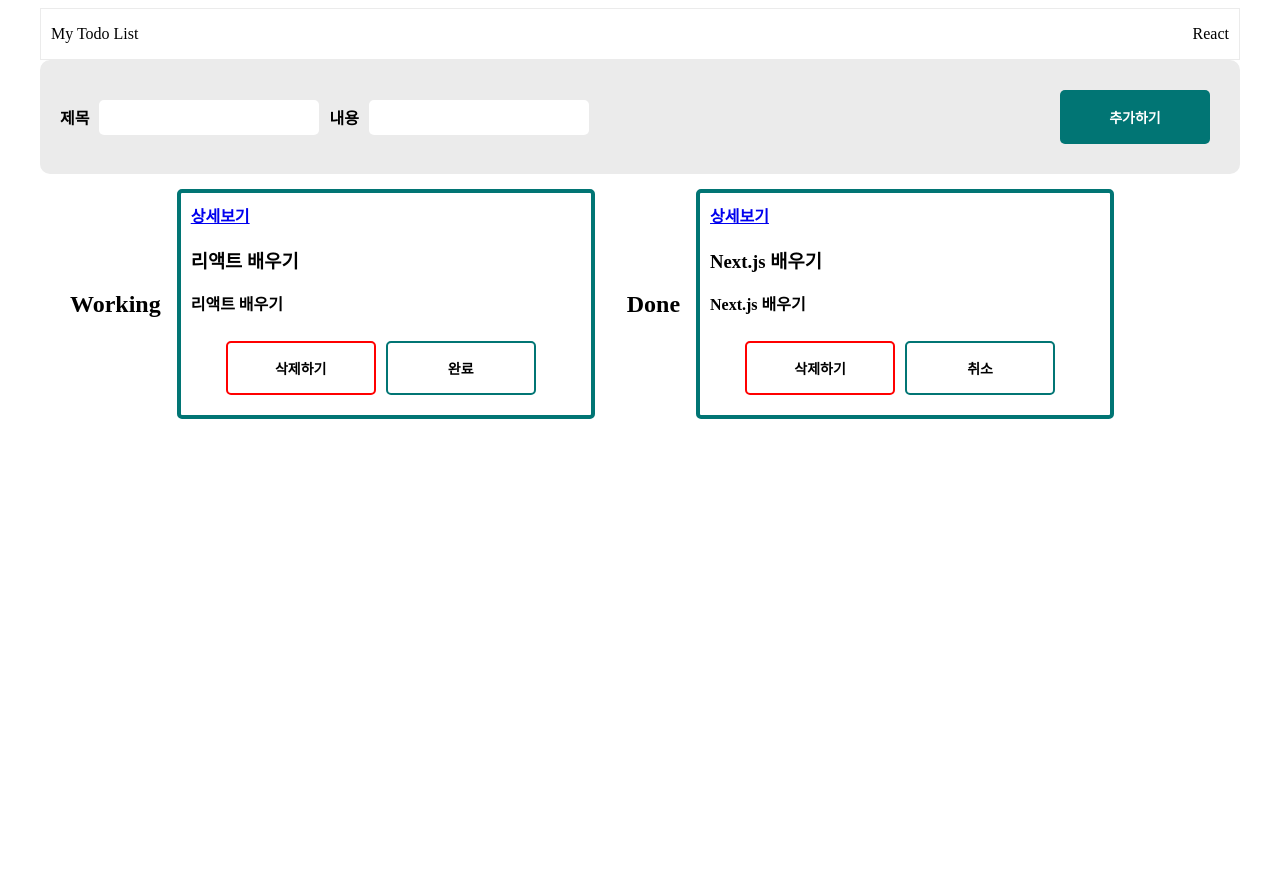
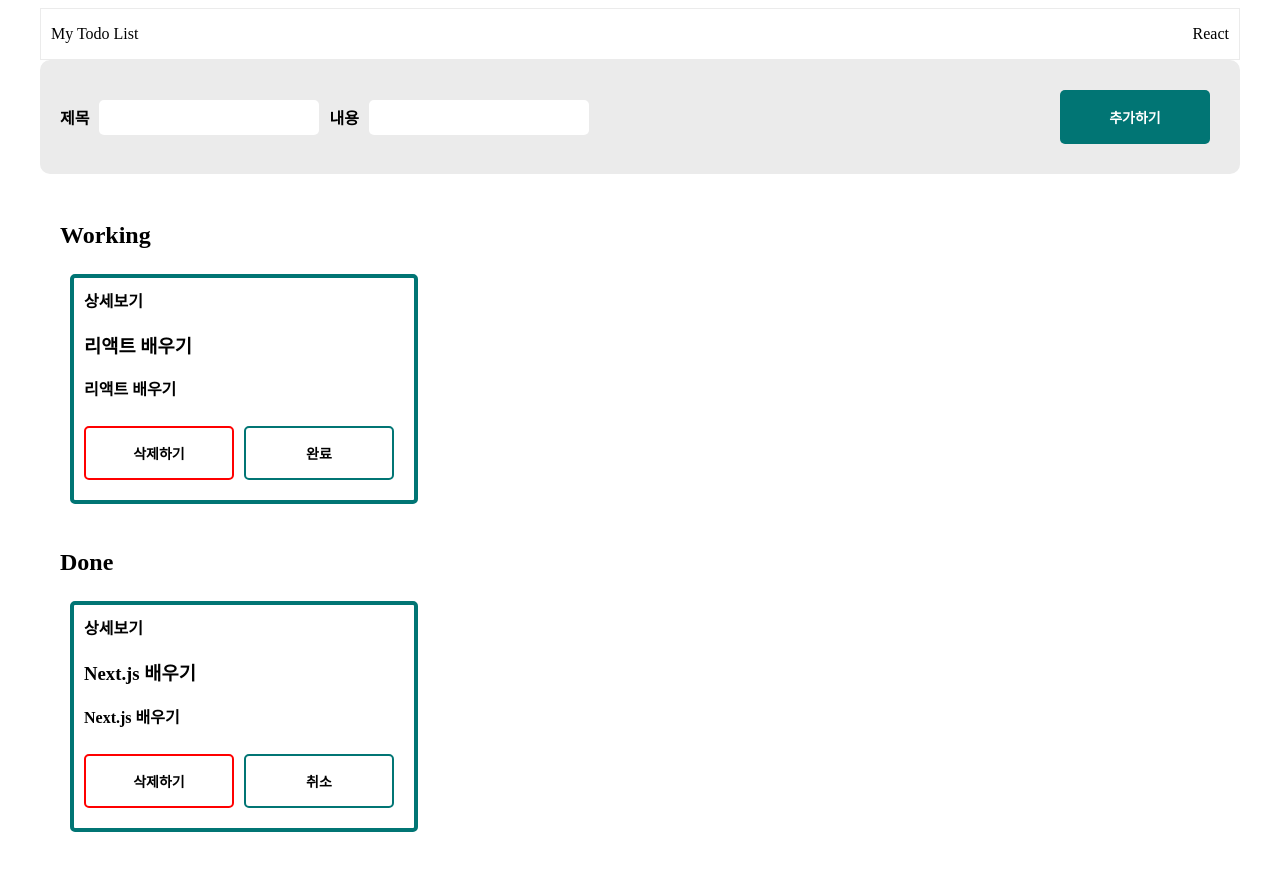
Before and after one commit to naeun-shin/HangHae99_React_LV2, a React (Create React App) app: page / in a window 1280 px wide. Shown: the top 870 px of the page. After the commit the page ends 837 px from the top, so only its background shows below. Built offline with nearby package versions, Linux system fonts and the light colour scheme.

Commit message:
5. Refactor : TodoList 페이지 컴포넌트 분리 및 isDone 상태 추가 Rename : button 구현 파일 폴더로 생성 후 버튼 기능 이동

```diff
--- a/src/components/TodoList.jsx
+++ /dev/null
@@ -1,88 +0,0 @@
-//NOTE - false 인 경우엔 working 로딩 / true인 경우엔 done으로 로딩
-import React from 'react';
-import { Link } from 'react-router-dom';
-import { removeTodo, isDoneTodo, cancelTodo } from '../redux/modules/todos';
-
-import {
-  WorkingComponentSytle,
-  WorkingButton,
-} from '../styles/componentStyles';
-import { useDispatch } from 'react-redux';
-import Button from './Button';
-
-const TodoList = ({ todoList }) => {
-  const dispatch = useDispatch();
-
-  // 삭제
-  const handleRemoveListClick = (id) => {
-    dispatch(removeTodo(id));
-  };
-
-  // 완료 이동
-  const handleMoveDoneListClick = (id) => {
-    dispatch(isDoneTodo({ id, isDone: true }));
-  };
-
-  // 취소
-  const handleCancelDoneListClick = (id) => {
-    dispatch(cancelTodo({ id, isDone: false }));
-  };
-
-  return (
-    <>
-      <h2>Working</h2>
-      {todoList.map((item) => {
-        if (!item.isDone) {
-          return (
-            <WorkingComponentSytle key={item.id}>
-              <Link to={`/todoDetail/${item.id}`}> 상세보기 </Link>
-              <h3>{item.title}</h3>
-              <p>{item.content}</p>
-              <WorkingButton>
-                <Button
-                  onClick={() => handleRemoveListClick(item.id)}
-                  text='삭제하기'
-                  buttontype='remove'
-                ></Button>
-                <Button
-                  onClick={() => handleMoveDoneListClick(item.id)}
-                  text='완료'
-                  buttontype='complete'
-                ></Button>
-              </WorkingButton>
-            </WorkingComponentSytle>
-          );
-        }
-        return null;
-      })}
-      <br />
-      <h2>Done</h2>
-      {todoList.map((item) => {
-        if (item.isDone) {
-          return (
-            <WorkingComponentSytle key={item.id}>
-              <Link to={`/todoDetail/${item.id}`}> 상세보기 </Link>
-              <h3>{item.title}</h3>
-              <p>{item.content}</p>
-              <WorkingButton>
-                <Button
-                  onClick={() => handleRemoveListClick(item.id)}
-                  text='삭제하기'
-                  buttontype='remove'
-                />
-                <Button
-                  onClick={() => handleCancelDoneListClick(item.id)}
-                  text='취소'
-                  buttontype='cancel'
-                />
-              </WorkingButton>
-            </WorkingComponentSytle>
-          );
-        }
-        return null;
-      })}
-    </>
-  );
-};
-
-export default TodoList;
--- a/src/components/Button.jsx
+++ b/src/components/button/Button.jsx
@@ -1,8 +1,7 @@
 import React from 'react';
-import { StyledButton } from '../styles/componentStyles';
+import { StyledButton } from '../../styles/componentStyles';
 
 const Button = ({ onClick, text, buttontype }) => {
-  console.log(buttontype);
   return (
     <StyledButton onClick={onClick} text={text} buttontype={buttontype}>
       {text}
--- /dev/null
+++ b/src/components/button/ButtonFunction.jsx
@@ -0,0 +1,44 @@
+import React from 'react';
+import Button from './Button';
+
+const ButtonFunction = ({
+  isDone,
+  handleListRemoveClick,
+  handleListMoveDoneClick,
+  handleDoneListCancelClick,
+  itemId,
+}) => {
+  if (!isDone) {
+    return (
+      <>
+        <Button
+          onClick={() => handleListRemoveClick(itemId)}
+          text='삭제하기'
+          buttontype='remove'
+        />
+        <Button
+          onClick={() => handleListMoveDoneClick(itemId)}
+          text='완료'
+          buttontype='complete'
+        />
+      </>
+    );
+  } else {
+    return (
+      <>
+        <Button
+          onClick={() => handleListRemoveClick(itemId)}
+          text='삭제하기'
+          buttontype='remove'
+        />
+        <Button
+          onClick={() => handleDoneListCancelClick(itemId)}
+          text='취소'
+          buttontype='complete'
+        />
+      </>
+    );
+  }
+};
+
+export default ButtonFunction;
--- /dev/null
+++ b/src/components/todo/TodoContent.jsx
@@ -0,0 +1,48 @@
+import React from 'react';
+import { useDispatch } from 'react-redux';
+
+import { removeTodo, isDoneTodo, cancelTodo } from '../../redux/modules/todos';
+import ButtonFunction from '../button/ButtonFunction';
+
+import {
+  WorkingComponentSytle,
+  StyledLink,
+} from '../../styles/componentStyles';
+
+const TodoContent = ({ todo }) => {
+  const dispatch = useDispatch();
+  console.log(todo);
+
+  // 삭제
+  const handleListRemoveClick = (id) => {
+    dispatch(removeTodo(id));
+  };
+
+  // 완료 이동
+  const handleListMoveDoneClick = (id) => {
+    dispatch(isDoneTodo({ id, isDone: true }));
+  };
+
+  // 취소
+  const handleDoneListCancelClick = (id) => {
+    dispatch(cancelTodo({ id, isDone: false }));
+  };
+
+  return (
+    <>
+      <WorkingComponentSytle>
+        <StyledLink to={`/todoDetail/${todo.id}`}>상세보기</StyledLink>
+        <h3>{todo.title}</h3>
+        <p>{todo.content}</p>
+        <ButtonFunction
+          isDone={todo.isDone}
+          handleListRemoveClick={handleListRemoveClick}
+          handleListMoveDoneClick={handleListMoveDoneClick}
+          handleDoneListCancelClick={handleDoneListCancelClick}
+          itemId={todo.id}
+        />
+      </WorkingComponentSytle>
+    </>
+  );
+};
+export default TodoContent;
--- /dev/null
+++ b/src/components/todo/TodoListSection.jsx
@@ -0,0 +1,39 @@
+//NOTE - false 인 경우엔 working 로딩 / true인 경우엔 done으로 로딩
+import React from 'react';
+import { useSelector } from 'react-redux';
+import TodoContent from './TodoContent';
+import { WorkingStyle, WorkingListStyle } from '../../styles/componentStyles';
+
+const TodoListSection = ({ isDone }) => {
+  const todo = useSelector((state) => state.todo);
+  const title = !isDone ? 'Working' : 'Done';
+  return (
+    <>
+      {!isDone ? (
+        <WorkingStyle>
+          <h2>{title}</h2>
+          <WorkingListStyle>
+            {todo.map((item) => {
+              return !item.isDone ? (
+                <TodoContent todo={item} key={item.id} />
+              ) : null;
+            })}
+          </WorkingListStyle>
+        </WorkingStyle>
+      ) : (
+        <WorkingStyle>
+          <h2>{title}</h2>
+          <WorkingListStyle>
+            {todo.map((item) => {
+              return item.isDone ? (
+                <TodoContent todo={item} key={item.id} />
+              ) : null;
+            })}
+          </WorkingListStyle>
+        </WorkingStyle>
+      )}
+    </>
+  );
+};
+
+export default TodoListSection;
--- a/src/pages/TodoMain.jsx
+++ /dev/null
@@ -1,32 +0,0 @@
-import React from 'react';
-import { useSelector } from 'react-redux';
-import TodoList from '../components/TodoList';
-import Header from '../pages/Header';
-import AddList from '../pages/AddTodo';
-import {
-  Container,
-  Main,
-  WorkingListStyle,
-  WorkingStyle,
-} from '../styles/componentStyles';
-
-const TodoMain = () => {
-  const todoList = useSelector((state) => state.todo);
-  return (
-    <>
-      <Header />
-      <AddList />
-      <Container>
-        <Main>
-          <WorkingStyle>
-            <WorkingListStyle>
-              <TodoList todoList={todoList} />
-            </WorkingListStyle>
-          </WorkingStyle>
-        </Main>
-      </Container>
-    </>
-  );
-};
-
-export default TodoMain;
--- a/src/pages/AddTodo.jsx
+++ b/src/pages/todo/TodoAdd.jsx
@@ -1,16 +1,16 @@
 import React, { useState } from 'react';
 import { useDispatch } from 'react-redux';
 import { v4 as uuidv4 } from 'uuid';
-import { addTodo } from '../redux/modules/todos';
-import { AddListStyle } from '../styles/componentStyles';
-import Button from '../components/Button';
+import { addTodo } from '../../redux/modules/todos';
+import { AddListStyle } from '../../styles/componentStyles';
+import Button from '../../components/button/Button';
 
-const AddList = () => {
+const TodoAdd = () => {
   const [title, setTitle] = useState('');
   const [content, setContent] = useState('');
   const dispatch = useDispatch();
-
   const handleTodoListAdd = () => {
+    if (title !== '' && content !== '') {
       const newTodo = {
         id: uuidv4(),
         title,
@@ -20,6 +20,9 @@ const AddList = () => {
       dispatch(addTodo(newTodo));
       setTitle('');
       setContent('');
+    } else {
+      alert('제목 및 내용을 입력해주세요!');
+    }
   };
 
   return (
@@ -33,4 +36,4 @@ const AddList = () => {
   );
 };
 
-export default AddList;
+export default TodoAdd;
--- a/src/pages/TodoDetail.jsx
+++ b/src/pages/todo/TodoDetail.jsx
@@ -1,7 +1,7 @@
 import React from 'react';
 import { useParams, useNavigate } from 'react-router-dom';
 import { useSelector } from 'react-redux';
-import Button from '../components/Button';
+import Button from '../../components/button/Button';
 import {
   DetailBox,
   Detail,
@@ -9,7 +9,7 @@ import {
   DetailHeader,
   DetailTitle,
   DetailContent,
-} from '../styles/componentStyles';
+} from '../../styles/componentStyles';
 
 const TodoDetail = () => {
   const todoList = useSelector((state) => state.todo);
--- /dev/null
+++ b/src/pages/todo/TodoMain.jsx
@@ -0,0 +1,16 @@
+import React from 'react';
+import TodoListSection from '../../components/todo/TodoListSection';
+import TodoAdd from '../todo/TodoAdd';
+
+const TodoMain = () => {
+  return (
+    <>
+      <TodoAdd />
+      <br />
+      <TodoListSection isDone={false} />
+      <TodoListSection isDone={true} />
+    </>
+  );
+};
+
+export default TodoMain;
--- a/src/shared/Router.js
+++ b/src/shared/Router.js
@@ -5,14 +5,16 @@ import { ThemeProvider } from 'styled-components';
 import theme from '../styles/theme';
 import { Container, Main } from '../styles/componentStyles';
 
-import TodoMain from '../pages/TodoMain';
-import TodoDetail from '../pages/TodoDetail';
+import TodoMain from '../pages/todo/TodoMain';
+import TodoDetail from '../pages/todo/TodoDetail';
+import Header from '../pages/Header';
 
 const Router = () => {
   return (
     <ThemeProvider theme={theme}>
       <Container>
         <Main>
+          <Header />
           <BrowserRouter>
             <Routes>
               <Route path='/' element={<TodoMain />} />
--- a/src/styles/componentStyles.js
+++ b/src/styles/componentStyles.js
@@ -1,4 +1,5 @@
 import styled from 'styled-components';
+import { Link } from 'react-router-dom';
 
 // 전체 컨테이너 스타일
 const Container = styled.div`
@@ -102,13 +103,12 @@ const WorkingComponentSytle = styled.div`
   padding: 10px;
   border: 4px solid #017574;
   border-radius: 5px;
-  flex-basis: 200px;
   flex-grow: 0;
 `;
 
-const WorkingButton = styled.div`
-  display: flex;
-  padding: 0px 35px;
+const StyledLink = styled(Link)`
+  color: black;
+  text-decoration-line: none;
 `;
 
 const DetailBox = styled.div`
@@ -160,7 +160,7 @@ export {
   WorkingStyle,
   WorkingListStyle,
   WorkingComponentSytle,
-  WorkingButton,
+  StyledLink,
   DetailBox,
   Detail,
   DetailHeader,
```
Also changed, not shown: src/utils/isEmpty.jsx (deleted). Lines whose indentation alone changed are shown as unchanged.
